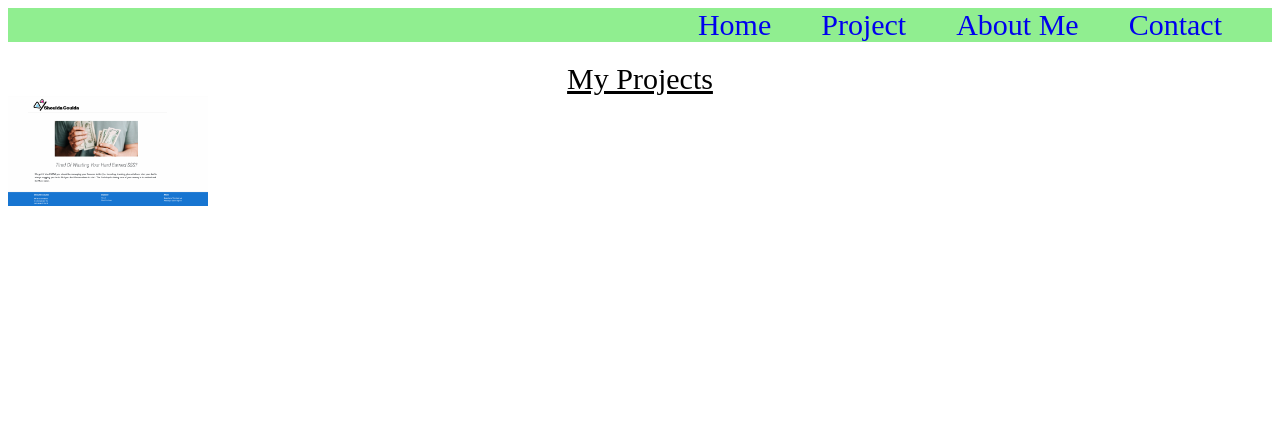
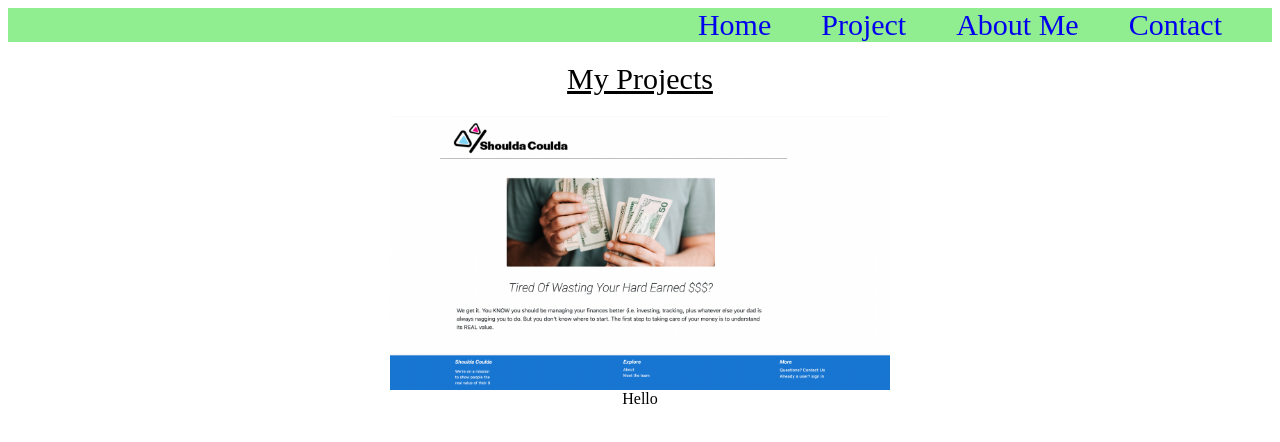
Before and after one commit to StudentCZ/my-website, a React (Create React App) app: page /project in a window 1280 px wide. Shown: the top 442 px of the page. Built offline with nearby package versions, Linux system fonts and the light colour scheme.

Commit message:
added fig caption and center image on project page

```diff
--- a/src/components/Project.js
+++ b/src/components/Project.js
@@ -7,11 +7,15 @@ const Project = () => {
     <div>
       <div className={style.text}>My Projects</div>
       <div>
-        <img
-          className={style.project_img}
-          src={P1}
-          alt='Shoulda Coulda Project'
-        />
+        <figure>
+          <img
+            className={style.project_img}
+            src={P1}
+            alt='Shoulda Coulda Project'
+          />
+
+          <figcaption className={style.figcaption}>Hello</figcaption>
+        </figure>
       </div>
     </div>
   );
--- a/src/components/Project.module.css
+++ b/src/components/Project.module.css
@@ -2,8 +2,16 @@
   text-align: center;
   font-size: 30px;
   text-decoration: underline;
+  margin-bottom: 20px;
 }
 
 .project_img {
-  width: 200px;
+  width: 500px;
+  display: block;
+  margin-left: auto;
+  margin-right: auto;
 }
+
+.figcaption {
+  text-align: center;
+}
```
